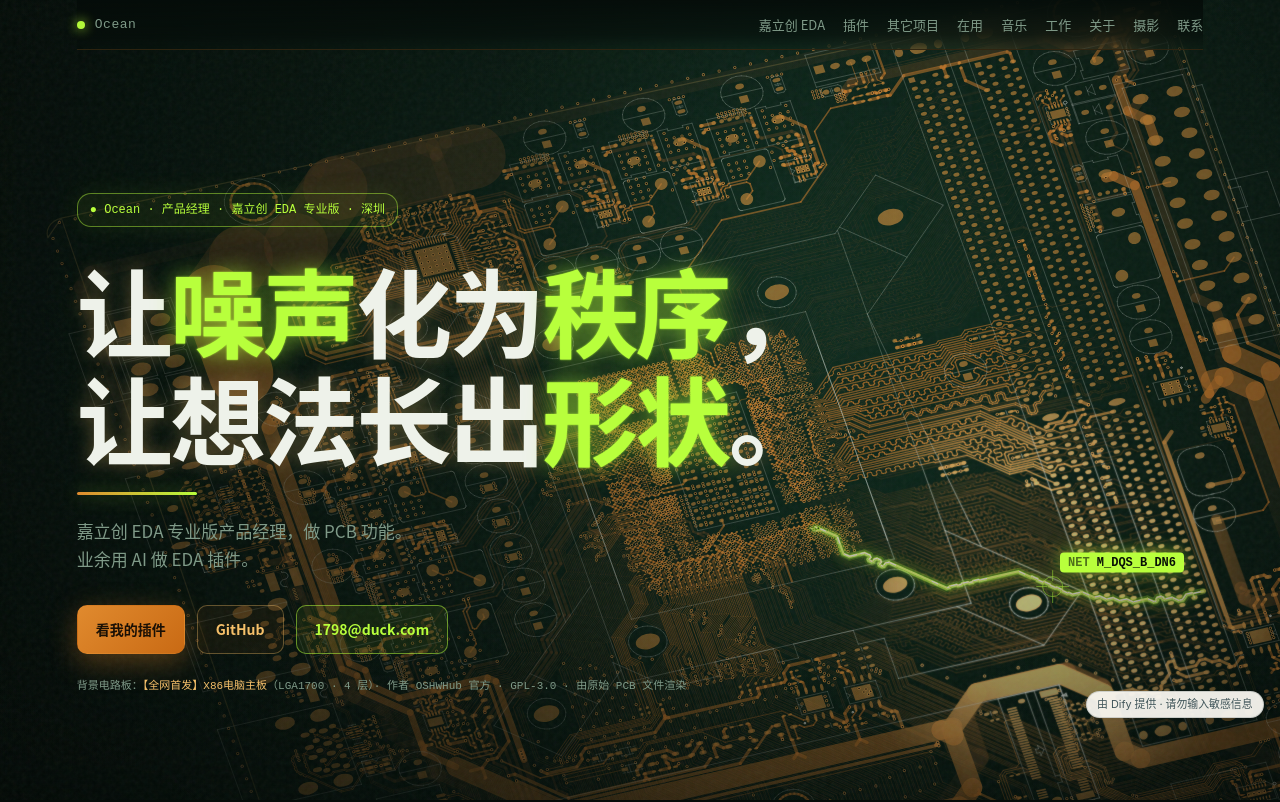
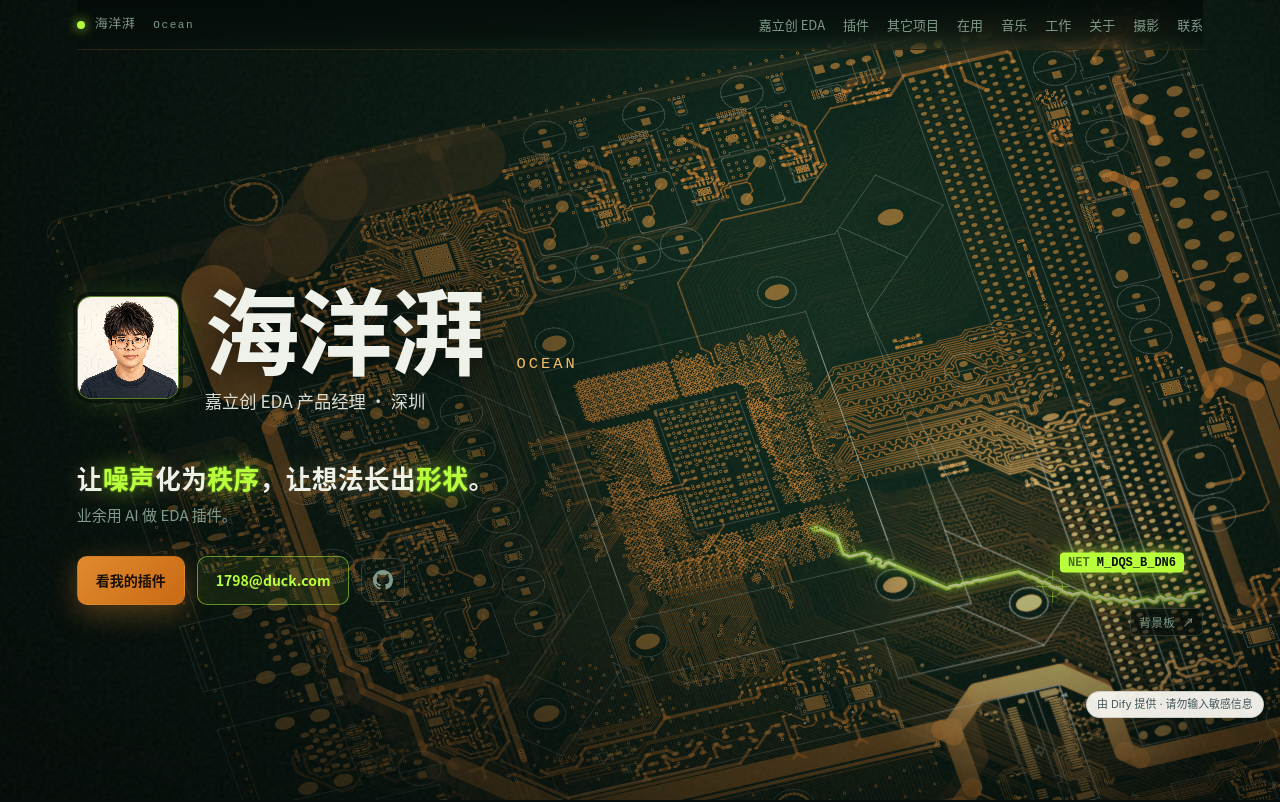
Before and after one commit to ocean1798/ocean-personal-site, a Next.js app: page / in a window 1280 px wide. Shown: the top 802 px of the page. Built offline with nearby package versions, Linux system fonts and the light colour scheme; no server answers.

Commit message:
feat(hero): lead with name 海洋湃 + pixel avatar; tagline demoted; board credit moved to footer

```diff
--- a/app/components/pcb/home-sections.tsx
+++ b/app/components/pcb/home-sections.tsx
@@ -7,46 +7,43 @@ const HEADLINE = ["让噪声化为秩序，", "让想法长出形状。"];
 export function Hero() {
   return (
     <header className="pcb-hero" id="top">
-      <span className="chip-tag">
-        ● <span style={{ whiteSpace: "nowrap" }}>Ocean · 产品经理</span> ·{" "}
-        <span style={{ whiteSpace: "nowrap" }}>嘉立创 EDA 专业版 · 深圳</span>
-      </span>
-      <h1 className="silk" id="silk" aria-label={HEADLINE.join("")}>
+      <div className="id-row">
+        <img
+          className="avatar"
+          src={withBasePath("/images/ocean-pixel-portrait-320.png")}
+          alt="海洋湃的像素头像"
+          width={160}
+          height={160}
+        />
+        <div>
+          <h1 className="name">
+            海洋湃<span className="latin">Ocean</span>
+          </h1>
+          <p className="id-line">嘉立创 EDA 产品经理 · 深圳</p>
+        </div>
+      </div>
+      <p className="silk" id="silk" aria-label={HEADLINE.join("")}>
         {HEADLINE.map((line) => (
           <span className="sl" key={line} aria-hidden="true">
             {[...line].map((c, i) => (
-              <span
-                className="ch"
-                key={i}
-                style={c === "，" || c === "。" ? { marginRight: "0.08em" } : undefined}
-              >
+              <span className="ch" key={i}>
                 {c}
               </span>
             ))}
           </span>
         ))}
-      </h1>
-      <div className="silk-rule" aria-hidden="true"></div>
-      <p className="hero-lead">
-        嘉立创 EDA 专业版产品经理，做 PCB 功能。
-        <br />
-        业余用 AI 做 EDA 插件。
       </p>
+      <p className="id-sub">业余用 AI 做 EDA 插件。</p>
       <div className="cta">
         <a className="btn btn-cu" href="#plugins">看我的插件</a>
-        <a className="btn btn-ghost" href="https://github.com/ocean1798" target="_blank" rel="noopener">GitHub</a>
         <a className="btn btn-neon" href={`mailto:${CONTACT_EMAIL}`}>{CONTACT_EMAIL}</a>
+        <a className="icon-link" href="https://github.com/ocean1798" target="_blank" rel="noopener" aria-label="GitHub（新标签页打开）" title="GitHub">
+          <svg viewBox="0 0 16 16" width="20" height="20" aria-hidden="true" fill="currentColor">
+            <path d="M8 0C3.58 0 0 3.58 0 8c0 3.54 2.29 6.53 5.47 7.59.4.07.55-.17.55-.38 0-.19-.01-.82-.01-1.49-2.01.37-2.53-.49-2.69-.94-.09-.23-.48-.94-.82-1.13-.28-.15-.68-.52-.01-.53.63-.01 1.08.58 1.23.82.72 1.21 1.87.87 2.33.66.07-.52.28-.87.51-1.07-1.78-.2-3.64-.89-3.64-3.95 0-.87.31-1.59.82-2.15-.08-.2-.36-1.02.08-2.12 0 0 .67-.21 2.2.82.64-.18 1.32-.27 2-.27.68 0 1.36.09 2 .27 1.53-1.04 2.2-.82 2.2-.82.44 1.1.16 1.92.08 2.12.51.56.82 1.27.82 2.15 0 3.07-1.87 3.75-3.65 3.95.29.25.54.73.54 1.48 0 1.07-.01 1.93-.01 2.2 0 .21.15.46.55.38A8.013 8.013 0 0016 8c0-4.42-3.58-8-8-8z" />
+          </svg>
+        </a>
       </div>
-      <div className="mouse-hint">
-        移动鼠标 · <span>点亮板上的网络</span>
-      </div>
-      <p className="attrib">
-        背景电路板：
-        <a href="https://oshwhub.com/oshwhub/dian-nao-zhu-ban" target="_blank" rel="noopener">
-          【全网首发】X86电脑主板
-        </a>
-        （LGA1700 · 4 层）· 作者 OSHWHub 官方 · GPL-3.0 · 由原始 PCB 文件渲染
-      </p>
+      <a className="board-credit" href="#board-credit">背景板 ↗</a>
     </header>
   );
 }
--- a/app/components/pcb/pcb-chrome.tsx
+++ b/app/components/pcb/pcb-chrome.tsx
@@ -13,8 +13,8 @@ const homeAnchors = [
 export function PcbNav({ onHome = false }: { onHome?: boolean }) {
   return (
     <nav className="pcb-nav" aria-label="主导航">
-      <Link className="brand" href="/" aria-label="Ocean 首页">
-        <span className="led" aria-hidden="true"></span>Ocean
+      <Link className="brand" href="/" aria-label="海洋湃 首页">
+        <span className="led" aria-hidden="true"></span>海洋湃<span className="brand-latin">Ocean</span>
       </Link>
       <div className="nav-links">
         {onHome
@@ -36,7 +36,12 @@ export function PcbNav({ onHome = false }: { onHome?: boolean }) {
 export function PcbFooter() {
   return (
     <footer className="pcb-footer">
-      <span>© 2026 Ocean · 深圳</span>
+      <span>© 2026 海洋湃 Ocean · 深圳</span>
+      <span id="board-credit">
+        背景电路板：
+        <a href="https://oshwhub.com/oshwhub/dian-nao-zhu-ban" target="_blank" rel="noopener">【全网首发】X86电脑主板</a>
+        （LGA1700 · 4 层）· 作者 OSHWHub 官方 · GPL-3.0 · 由原始 PCB 文件渲染
+      </span>
       <span>插件和项目均为个人作品，与公司无关</span>
     </footer>
   );
--- a/app/layout.tsx
+++ b/app/layout.tsx
@@ -4,11 +4,11 @@ import "./globals.css";
 
 export const metadata: Metadata = {
   title: {
-    default: "Ocean｜PCB / EDA 产品经理",
-    template: "%s｜Ocean",
+    default: "海洋湃 Ocean｜嘉立创 EDA 产品经理",
+    template: "%s｜海洋湃",
   },
   description:
-    "Ocean 的个人网站：嘉立创 EDA 专业版 PCB 功能产品设计，以及差分对雷达与 FPC 工坊。",
+    "海洋湃（Ocean）的个人网站：嘉立创 EDA 专业版 PCB 功能产品设计，以及差分对雷达与 FPC 工坊。",
 };
 
 export default function RootLayout({
--- a/app/pcb.css
+++ b/app/pcb.css
@@ -353,3 +353,23 @@ body:has(.pcb)::before{display:none}
 /* hero tuning (hero-tuner.html): overlay opacity/width, board brightness */
 .pcb{--ov-a:.54;--ov-w:.75}
 .pcb canvas#pcb{filter:brightness(1.23)}
+/* hero identity block */
+.pcb .id-row{display:flex;align-items:center;gap:clamp(16px,2vw,28px)}
+.pcb .avatar{width:clamp(84px,8vw,132px);height:auto;aspect-ratio:1;border-radius:14px;image-rendering:pixelated;border:1px solid rgba(184,255,60,.45);box-shadow:0 0 0 4px rgba(5,12,9,.6),0 0 30px rgba(184,255,60,.18);background:#0b1a12}
+.pcb .name{font-size:clamp(52px,7.4vw,120px);font-weight:900;line-height:1;letter-spacing:-.02em;color:var(--silk);text-shadow:0 2px 30px rgba(0,0,0,.6);display:flex;align-items:baseline;gap:.35em;flex-wrap:wrap}
+.pcb .name .latin{font:500 clamp(14px,1.2vw,20px) ui-monospace,monospace;letter-spacing:.2em;color:var(--cu2);text-transform:uppercase}
+.pcb .id-line{margin-top:12px;font-size:clamp(16px,1.35vw,20px);color:var(--silk);opacity:.9}
+.pcb .pcb-hero .silk{margin:clamp(28px,3.4vw,44px) 0 6px;font-size:clamp(20px,2vw,30px);font-weight:700;line-height:1.5;letter-spacing:.02em}
+.pcb .pcb-hero .silk .sl{display:inline}
+.pcb .id-sub{color:var(--mute);font-size:15px}
+.pcb .pcb-hero .cta{align-items:center;margin-top:28px}
+.pcb .icon-link{display:inline-grid;place-items:center;width:44px;height:44px;border-radius:10px;color:var(--mute);border:1px solid rgba(127,154,136,.3)}
+.pcb .icon-link:hover{color:var(--neon);border-color:var(--neon)}
+.pcb .board-credit{position:absolute;right:0;bottom:28px;font:12px ui-monospace,monospace;color:var(--mute)}
+.pcb .board-credit:hover{color:var(--neon)}
+.pcb .brand-latin{margin-left:8px;color:var(--mute);font-size:11px;letter-spacing:.14em}
+.pcb .pcb-footer #board-credit a{color:var(--cu2)}
+@media(max-width:900px){.pcb .pcb-hero .silk{font-size:clamp(18px,5.2vw,24px)}.pcb .board-credit{position:static;margin-top:28px;display:inline-block}}
+.pcb .pcb-nav .brand{white-space:nowrap;flex-shrink:0}
+.pcb .board-credit{bottom:auto;top:calc(100vh - 250px);padding:4px 8px;border-radius:6px;background:rgba(5,12,9,.6);border:1px solid rgba(127,154,136,.25)}
+@media(max-width:900px){.pcb .brand-latin{display:none}}
```
Also changed, not shown: public/images/ocean-pixel-portrait-320.png (added), 1 other file (tests, documents, lock files or other folders).
